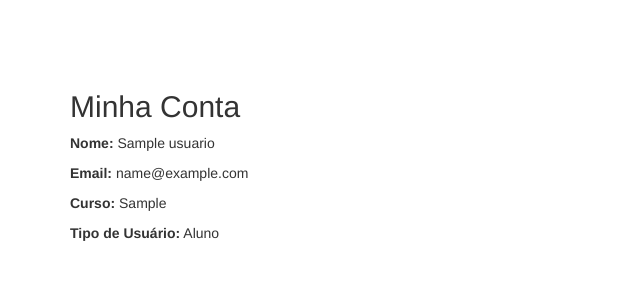
After one commit to Wallacevini12/EC_3P, a PHP site: page /minha_conta.php in a window 1280 px wide. The commit adds this page. Shown: the top 300 px of the page, without its empty margins (0-640 px from the left). Run offline with PHP 8.4, Linux system fonts and the light colour scheme; the visitor is signed in with stand-in values (Sample User, id 1); tables that the repository leaves empty hold one stand-in row (values such as "Sample post").

Commit message:
Modificado header, e criado minha_conta.php

```diff
--- a/PROJETO/conecta_db.php
+++ b/PROJETO/conecta_db.php
@@ -3,7 +3,7 @@
 
         $DB_NAME = "learnhub_ep";
         $USER = "root";
-        $PASS = "PUC@1234";
+        $PASS = "";
         $SERVER = "localhost";
 
         $CONEXAO = new mysqli($SERVER, $USER, $PASS, $DB_NAME);
--- a/PROJETO/header.php
+++ b/PROJETO/header.php
@@ -1,4 +1,3 @@
-
 <!DOCTYPE html>
 <html lang="en">
 <head>
@@ -14,10 +13,9 @@
   <div class="container-fluid">
     <ul class="nav navbar-nav">
       <li class="active"><a href="index.html">Home</a></li>
+      <li><a href="minha_conta.php">Minha Conta</a></li>
     </ul>
   </div>
 </nav>
-
-
 </body>
 </html>
--- a/PROJETO/home_monitor.php
+++ b/PROJETO/home_monitor.php
@@ -1,4 +1,6 @@
 <?php
+
+include "header.php";
 // Incluir o arquivo de conexão com o banco de dados
 include_once 'conecta_db.php';
 
@@ -34,6 +36,7 @@ if (!$result) {
     <script src="https://cdn.jsdelivr.net/npm/bootstrap@5.3.3/dist/js/bootstrap.bundle.min.js"></script>
 </head>
 <body>
+
 
 <div class="container mt-3">
     <h2>Lista de Perguntas</h2>
--- a/PROJETO/login.php
+++ b/PROJETO/login.php
@@ -50,7 +50,7 @@ if (isset($_POST['email']) && isset($_POST['senha'])) {
                 exit;
 
             } elseif ($user['tipo_usuario'] === 'professor') {
-                header('Location: home_professor.html');
+                header('Location: home_professor.php');
                 exit;
 
             } elseif ($user['tipo_usuario'] === 'monitor') {
--- /dev/null
+++ b/PROJETO/minha_conta.php
@@ -0,0 +1,48 @@
+<?php
+session_start(); // <- ESSENCIAL para acessar $_SESSION
+
+require_once 'conecta_db.php'; // Certifique-se que esse é o nome do arquivo onde está a função conecta_db()
+
+// Verifica se o usuário está logado
+if (!isset($_SESSION['usuario_id'])) {
+    header("Location: login.php");
+    exit();
+}
+
+$usuario_id = $_SESSION['usuario_id'];
+$conn = conecta_db();
+
+// Verifica conexão
+if ($conn->connect_error) {
+    die("Erro na conexão: " . $conn->connect_error);
+}
+
+// Busca os dados do usuário
+$sql = "SELECT nome, email, curso, tipo_usuario FROM usuarios WHERE id = ?";
+$stmt = $conn->prepare($sql);
+$stmt->bind_param("i", $usuario_id);
+$stmt->execute();
+$result = $stmt->get_result();
+
+$dados_usuario = $result->fetch_assoc();
+?>
+
+<!DOCTYPE html>
+<html lang="pt-br">
+<head>
+    <meta charset="UTF-8">
+    <title>Minha Conta</title>
+    <link rel="stylesheet" href="https://maxcdn.bootstrapcdn.com/bootstrap/3.4.1/css/bootstrap.min.css">
+</head>
+<body>
+
+<div class="container" style="margin-top: 70px;">
+    <h2>Minha Conta</h2>
+    <p><strong>Nome:</strong> <?= htmlspecialchars($dados_usuario['nome']) ?></p>
+    <p><strong>Email:</strong> <?= htmlspecialchars($dados_usuario['email']) ?></p>
+    <p><strong>Curso:</strong> <?= htmlspecialchars($dados_usuario['curso']) ?></p>
+    <p><strong>Tipo de Usuário:</strong> <?= ucfirst($dados_usuario['tipo_usuario']) ?></p>
+</div>
+
+</body>
+</html>
```
Also changed, not shown: PROJETO/home_professor.php (renamed from PROJETO/home_professor.html, +8 -0 lines).
